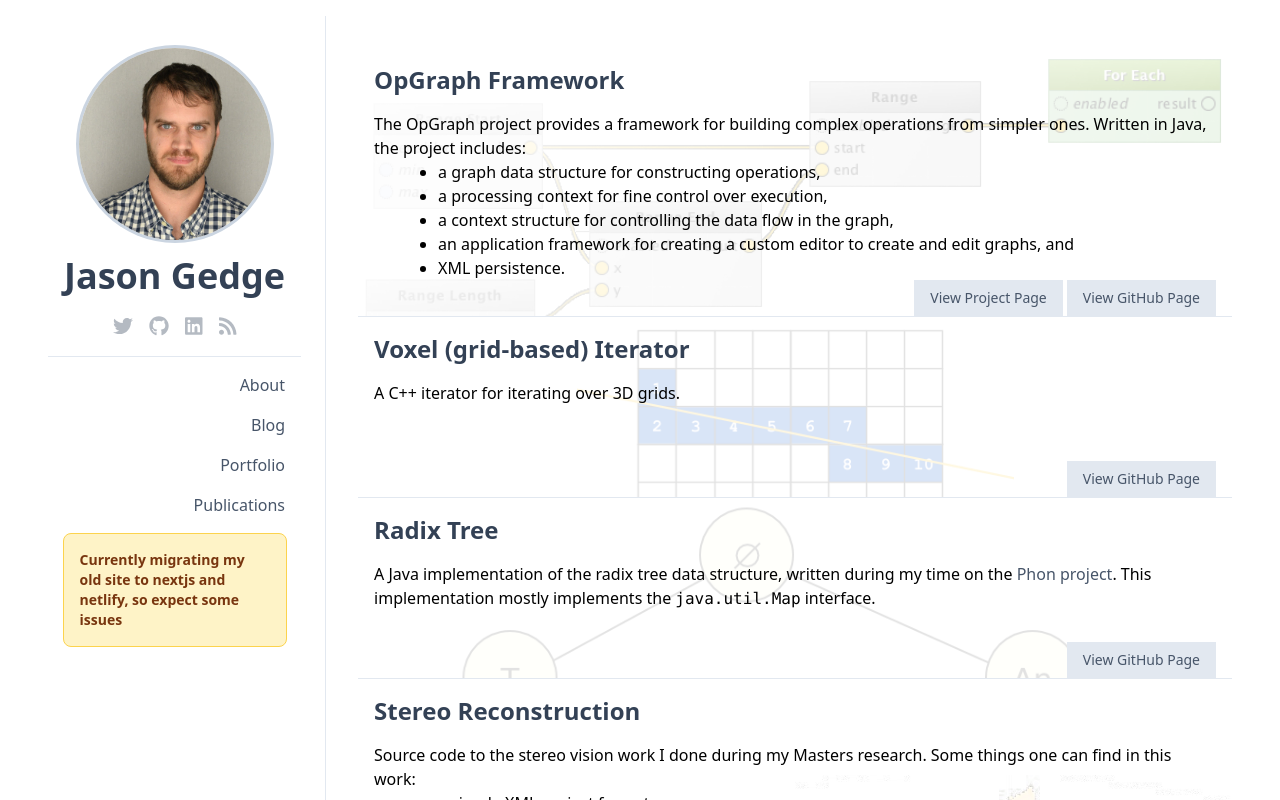
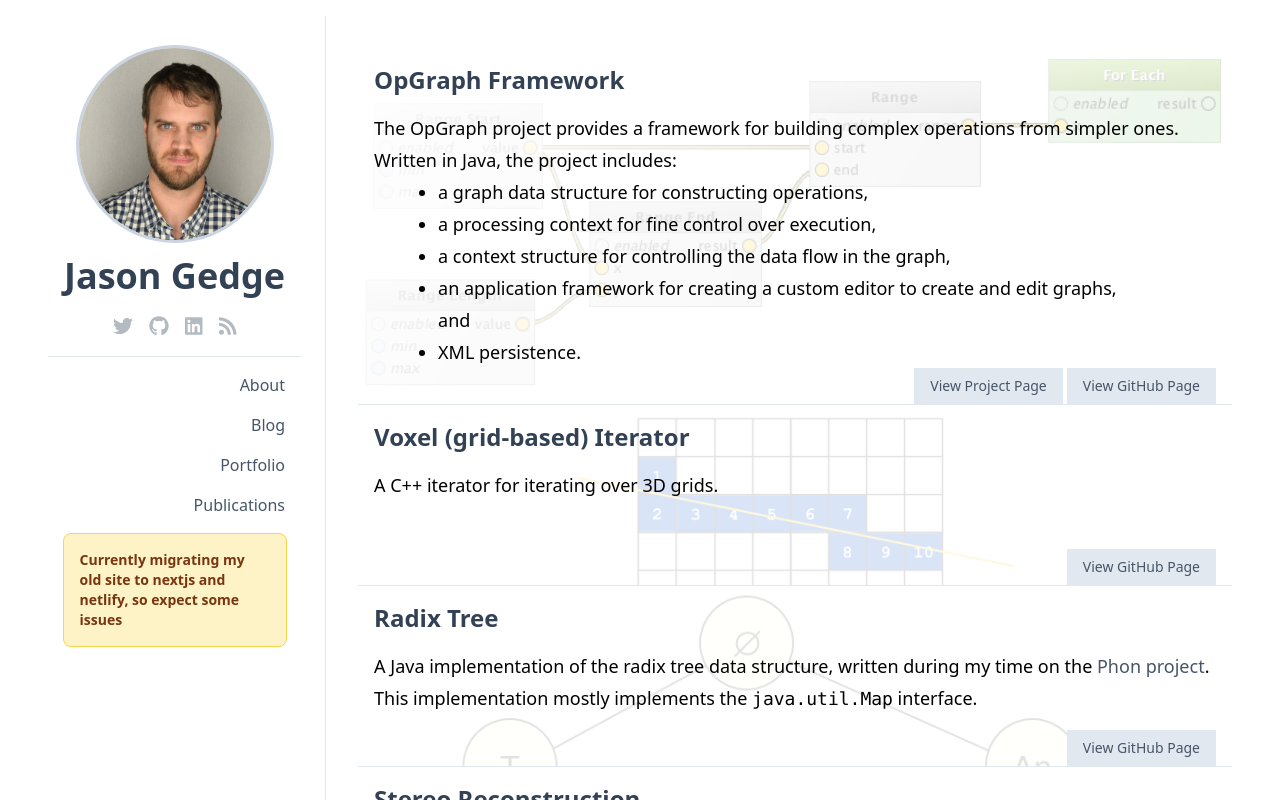
Before and after one commit to thegedge/personal-site, a Next.js app: page /portfolio in a window 1280 px wide. Shown: the top 800 px of the page. Built offline with nearby package versions, Linux system fonts and the light colour scheme.

Commit message:
Have consistent text styling in portfolio

```diff
--- a/pages/portfolio.tsx
+++ b/pages/portfolio.tsx
@@ -20,7 +20,7 @@ const LinkList = (props: { children: React.ReactElement | React.ReactElement[] }
 export default function Portfolio() {
   return (
     <Layout title="Portfolio" description="A portfolio full of things I've built">
-      <ul className="flex flex-col mx-0 list-none divide-y divide-primary-200">
+      <ul className="flex flex-col mx-0 list-none divide-y divide-primary-200 text-lg leading-8">
         <li className="relative overflow-hidden">
           <img
             src="/img/portfolio/opgraph/opgraph_bg.png"
```
Also changed, not shown: styles/global.css (+2 -12 lines).
